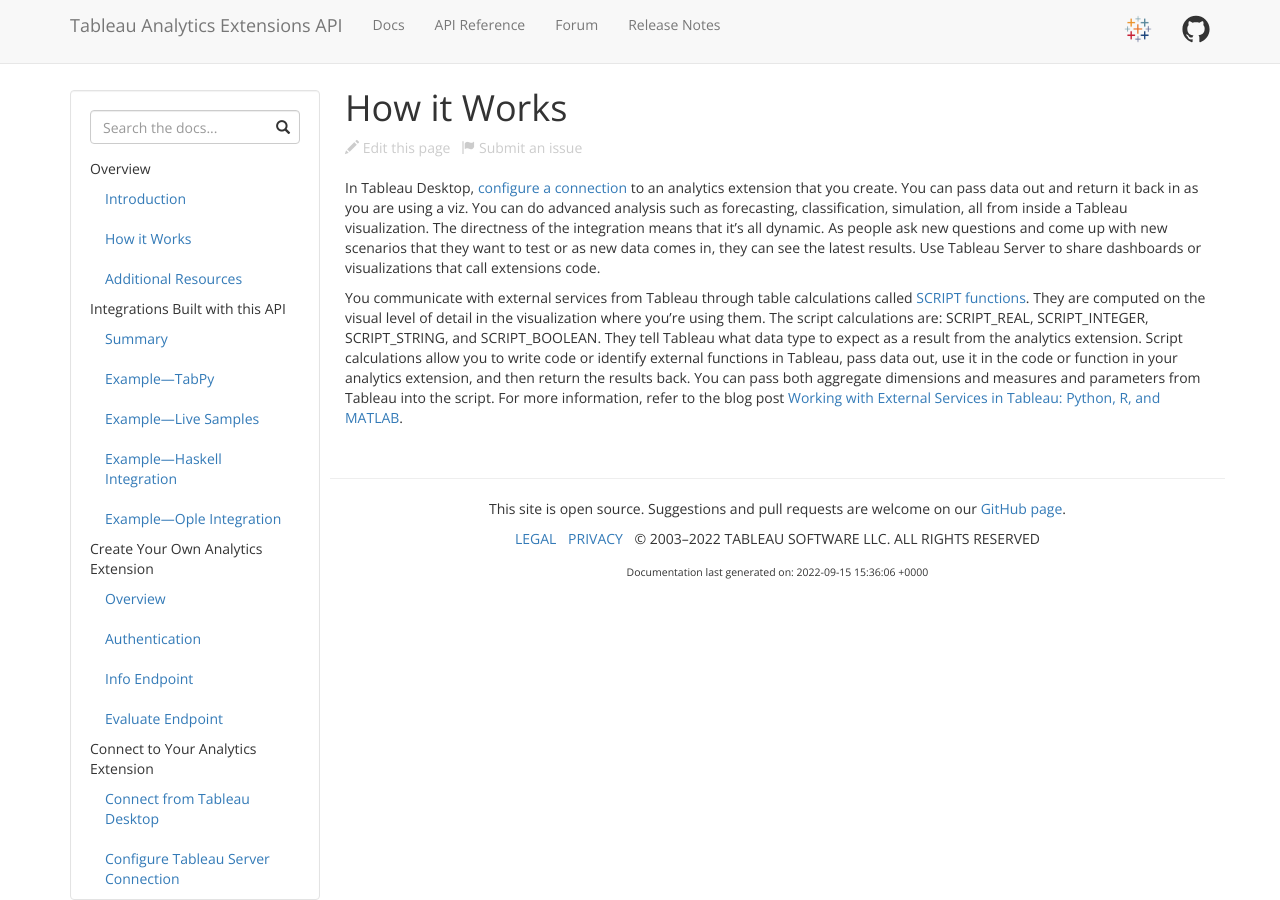
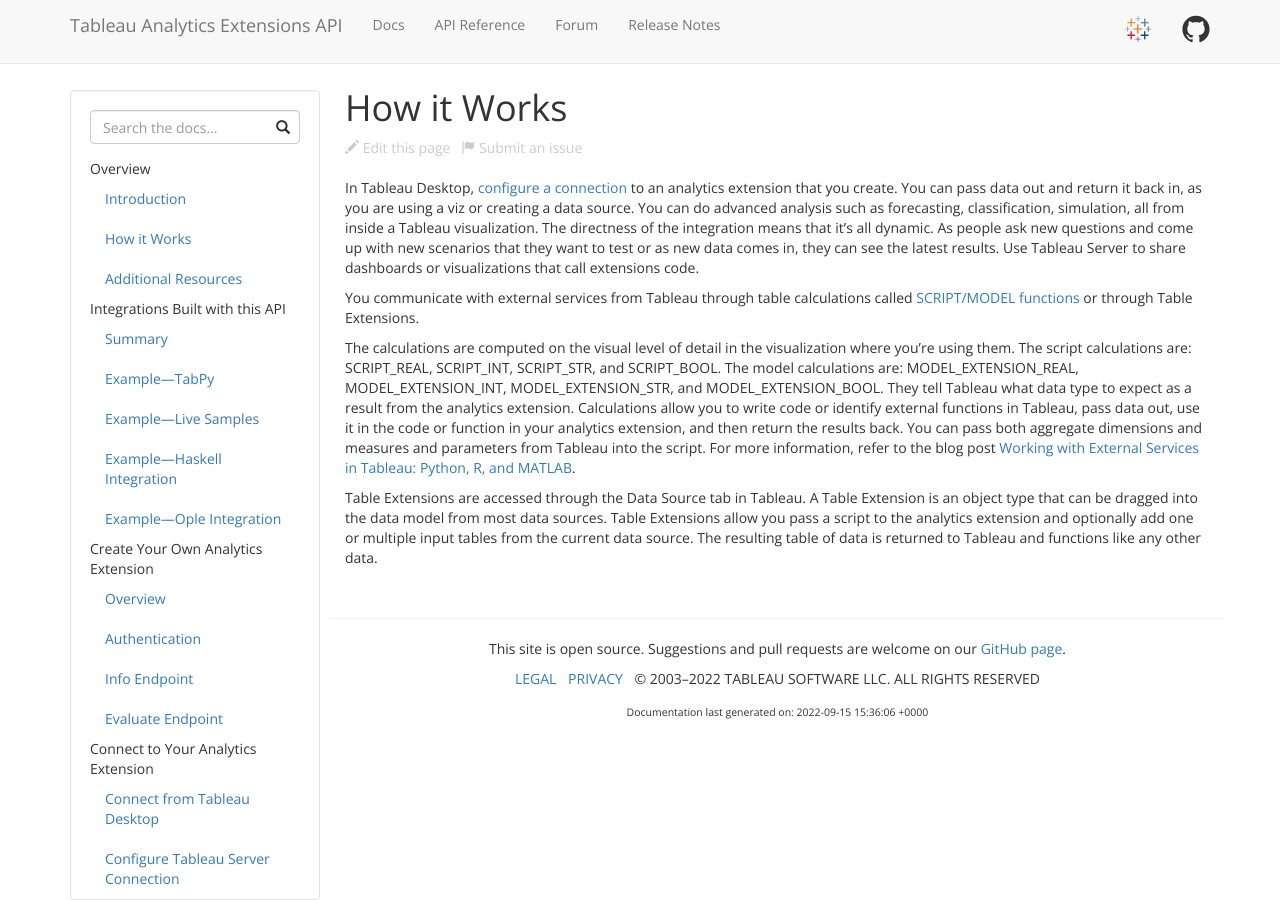
Before and after one commit to tableau/analytics-extensions-api, a Jekyll site: the page built from docs/ae_how.md, in a window 1280 px wide. Built offline with Jekyll 4.4.1, drawn with Linux system fonts in a browser that asks for light colours; nearby versions of some CDN libraries.

Commit message:
update how for model calcs and table extensions

```diff
--- a/docs/ae_how.md
+++ b/docs/ae_how.md
@@ -3,6 +3,10 @@
 layout: docs
 ---
 
-In Tableau Desktop, [configure a connection](https://tableau.github.io/analytics-extensions-api/docs/ae_connect_desktop.html)  to an analytics extension that you create. You can pass data out and return it back in as you are using a viz. You can do advanced analysis such as forecasting, classification, simulation, all from inside a Tableau visualization. The directness of the integration means that it's all dynamic. As people ask new questions and come up with new scenarios that they want to test or as new data comes in, they can see the latest results. Use Tableau Server to share dashboards or visualizations that call extensions code.
+In Tableau Desktop, [configure a connection](https://tableau.github.io/analytics-extensions-api/docs/ae_connect_desktop.html)  to an analytics extension that you create. You can pass data out and return it back in, as you are using a viz or creating a data source. You can do advanced analysis such as forecasting, classification, simulation, all from inside a Tableau visualization. The directness of the integration means that it's all dynamic. As people ask new questions and come up with new scenarios that they want to test or as new data comes in, they can see the latest results. Use Tableau Server to share dashboards or visualizations that call extensions code.
 
-You communicate with external services from Tableau through table calculations called [SCRIPT functions](https://help.tableau.com/current/pro/desktop/en-us/r_connection_manage.htm#script-functions-for-expressions). They are computed on the visual level of detail in the visualization where you're using them. The script calculations are: SCRIPT_REAL, SCRIPT_INTEGER, SCRIPT_STRING, and SCRIPT_BOOLEAN. They tell Tableau what data type to expect as a result from the analytics extension. Script calculations allow you to write code or identify external functions in Tableau, pass data out, use it in the code or function in your analytics extension, and then return the results back. You can pass both aggregate dimensions and measures and parameters from Tableau into the script. For more information, refer to the blog post [Working with External Services in Tableau: Python, R, and MATLAB](https://www.tableau.com/about/blog/2018/8/working-external-services-tableau-tabpy-r-matlab-93351).
+You communicate with external services from Tableau through table calculations called [SCRIPT/MODEL functions](https://help.tableau.com/current/pro/desktop/en-us/r_connection_manage.htm#script-functions-for-expressions) or through Table Extensions.
+
+The calculations are computed on the visual level of detail in the visualization where you're using them. The script calculations are: SCRIPT_REAL, SCRIPT_INT, SCRIPT_STR, and SCRIPT_BOOL. The model calculations are: MODEL_EXTENSION_REAL, MODEL_EXTENSION_INT, MODEL_EXTENSION_STR, and MODEL_EXTENSION_BOOL. They tell Tableau what data type to expect as a result from the analytics extension. Calculations allow you to write code or identify external functions in Tableau, pass data out, use it in the code or function in your analytics extension, and then return the results back. You can pass both aggregate dimensions and measures and parameters from Tableau into the script. For more information, refer to the blog post [Working with External Services in Tableau: Python, R, and MATLAB](https://www.tableau.com/about/blog/2018/8/working-external-services-tableau-tabpy-r-matlab-93351).
+
+Table Extensions are accessed through the Data Source tab in Tableau. A Table Extension is an object type that can be dragged into the data model from most data sources. Table Extensions allow you pass a script to the analytics extension and optionally add one or multiple input tables from the current data source. The resulting table of data is returned to Tableau and functions like any other data.
```
